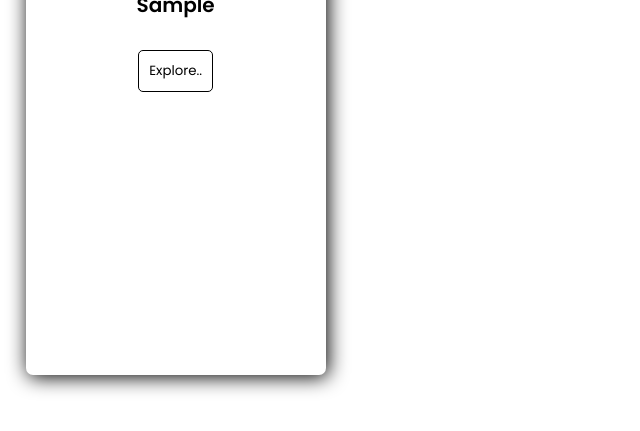
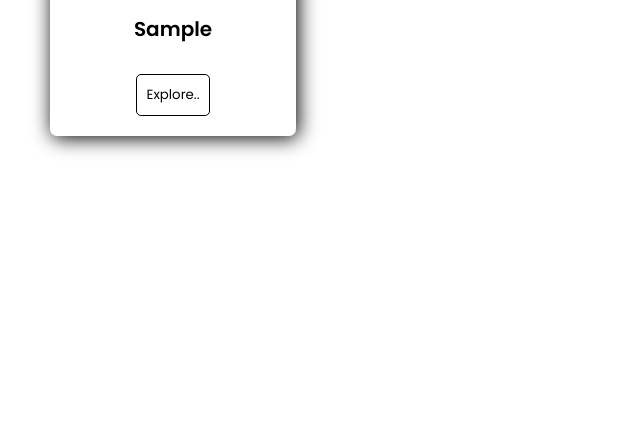
Before and after one commit to SarathAdhi/Book_recomendation_website, a PHP site: page /genre.php in a window 1280 px wide. Shown: the part 369-800 px from the top of the page, without its empty margins (0-640 px from the left). Run offline with PHP 8.4, Linux system fonts and the light colour scheme; tables that the repository leaves empty or names only in its code hold one stand-in row (values such as "Sample post"); data that the repository does not hold is empty; some libraries are stand-ins or nearby versions.

Commit message:
Update genre.php

```diff
--- a/genre.php
+++ b/genre.php
@@ -22,16 +22,16 @@ body{
  font-family: arial;
 }
 .main{
-width: 100%;
-height: auto;
 
+justify-content: center;
+align-items: center;
+margin: 2%;
 }
 
 .card{
-
-    display: inline-block;
-     width: 300px;
-     height: 600px;
+    position: relative;
+    display: inline-table;
+     width: 20%;
      box-shadow: 2px 2px 20px black;
      border-radius: 7px;
      margin: 2%;
@@ -78,7 +78,7 @@ button:hover{
 
 </style>
 <body>
-
+<div class="main">
 <?php
    $sql = "SELECT * FROM `genre`;";
    $res = mysqli_query($db,$sql);
@@ -86,7 +86,7 @@ button:hover{
    while($row=mysqli_fetch_assoc($res))
    {
     ?>
-     <div class="main">
+       <!--cards -->
 
       <div class="card">
 
@@ -102,11 +102,11 @@ button:hover{
    </div>
 <!--cards -->
 </div>
-</div>
+
 <?php
 
 }
 ?>
-
+</div>
 </body>
 </html>
```
